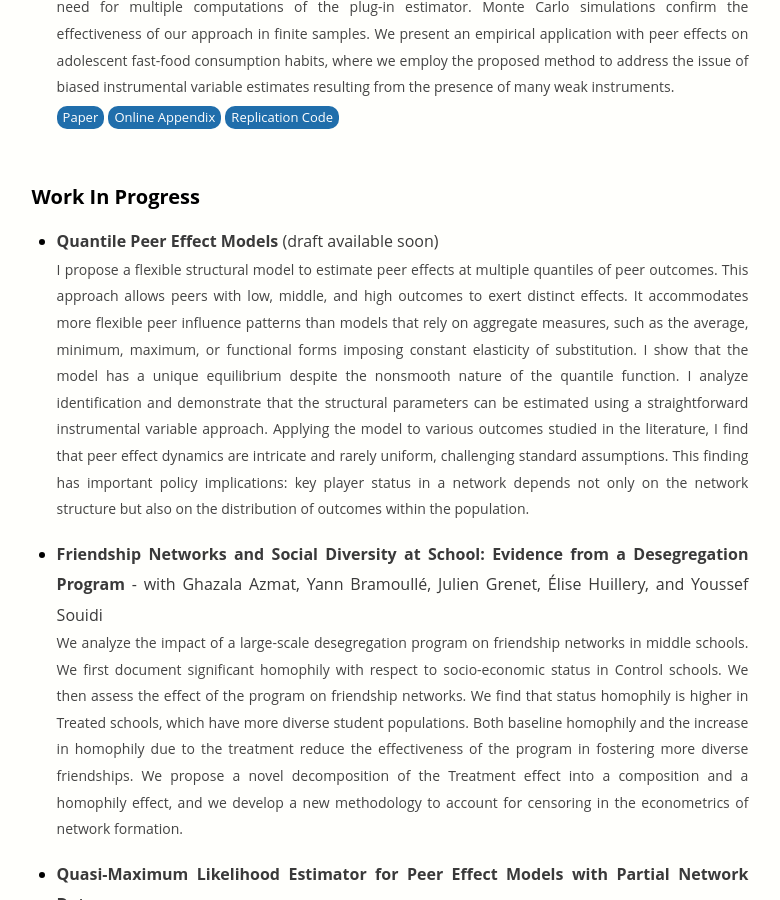
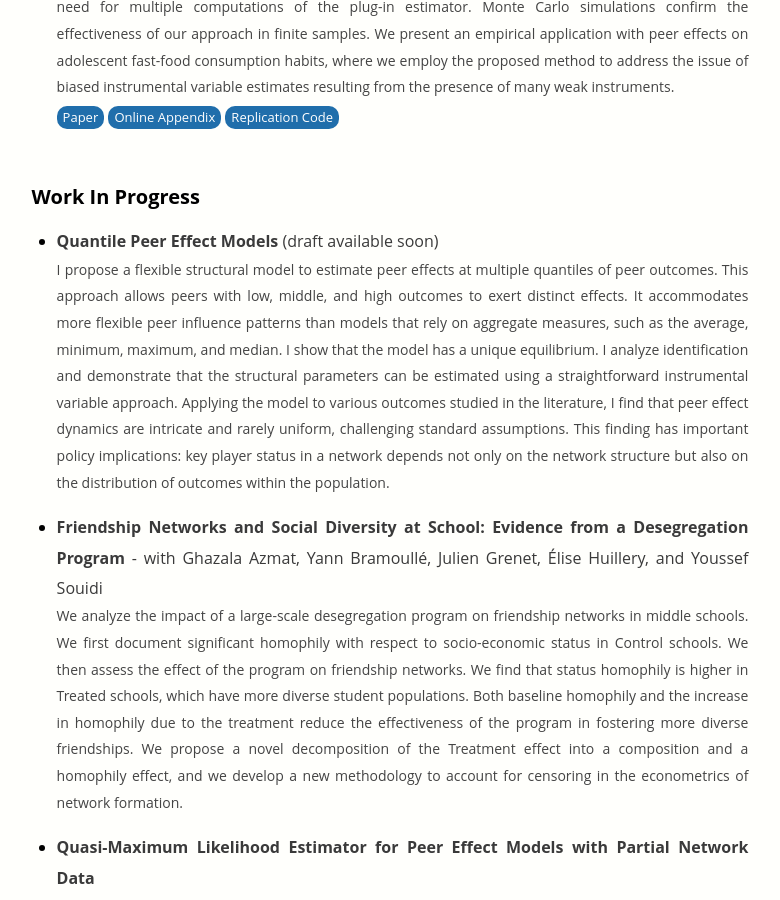
Before and after one commit to ahoundetoungan/ahoundetoungan.github.io, a Jekyll site: the page built from research/index.html, in a window 1280 px wide and 900 px high, scrolled down 1769 px. Shown: the whole window, without its empty margins (250-1030 px from the left). Built offline with Jekyll 4.4.1, drawn with Linux system fonts in a browser that asks for light colours.

Commit message:
Quantile

```diff
--- a/research/index.html
+++ b/research/index.html
@@ -62,7 +62,7 @@
 	<h2>Work In Progress</h2>
 	<ul>
     <li><p class="nomarginafter"><b> Quantile Peer Effect Models </b> (draft available soon)</p></li>
-    <p class="nomarginafter nomarginbefore descriptif"> I propose a flexible structural model to estimate peer effects at multiple quantiles of peer outcomes. This approach allows peers with low, middle, and high outcomes to exert distinct effects. It accommodates more flexible peer influence patterns than models that rely on aggregate measures, such as the average, minimum, maximum, or functional forms imposing constant elasticity of substitution. I show that the model has a unique equilibrium despite the nonsmooth nature of the quantile function. I analyze identification and demonstrate that the structural parameters can be estimated using a straightforward instrumental variable approach. Applying the model to various outcomes studied in the literature, I find that peer effect dynamics are intricate and rarely uniform, challenging standard assumptions. This finding has important policy implications: key player status in a network depends not only on the network structure but also on the distribution of outcomes within the population.</p>
+    <p class="nomarginafter nomarginbefore descriptif"> I propose a flexible structural model to estimate peer effects at multiple quantiles of peer outcomes. This approach allows peers with low, middle, and high outcomes to exert distinct effects. It accommodates more flexible peer influence patterns than models that rely on aggregate measures, such as the average, minimum, maximum, and median. I show that the model has a unique equilibrium. I analyze identification and demonstrate that the structural parameters can be estimated using a straightforward instrumental variable approach. Applying the model to various outcomes studied in the literature, I find that peer effect dynamics are intricate and rarely uniform, challenging standard assumptions. This finding has important policy implications: key player status in a network depends not only on the network structure but also on the distribution of outcomes within the population.</p>
     <li><p class="nomarginafter"><b>Friendship Networks and Social Diversity at School: Evidence from a Desegregation Program</b> - with Ghazala Azmat, Yann Bramoullé, Julien Grenet, Élise Huillery, and Youssef Souidi</p></li>
     <p class="nomarginafter nomarginbefore descriptif"> We analyze the impact of a large-scale desegregation program on friendship networks in middle schools. We first document significant homophily with respect to socio-economic status in Control schools. We then assess the effect of the program on friendship networks. We find that status homophily is higher in Treated schools, which have more diverse student populations. Both baseline homophily and the increase in homophily due to the treatment reduce the effectiveness of the program in fostering more diverse friendships. We propose a novel decomposition of the Treatment effect into a composition and a homophily effect, and we develop a new methodology to account for censoring in the econometrics of network formation.</p>
     <li><p class="nomarginafter"><b>Quasi-Maximum Likelihood Estimator for Peer Effect Models with Partial Network Data</b></p></li>
```
